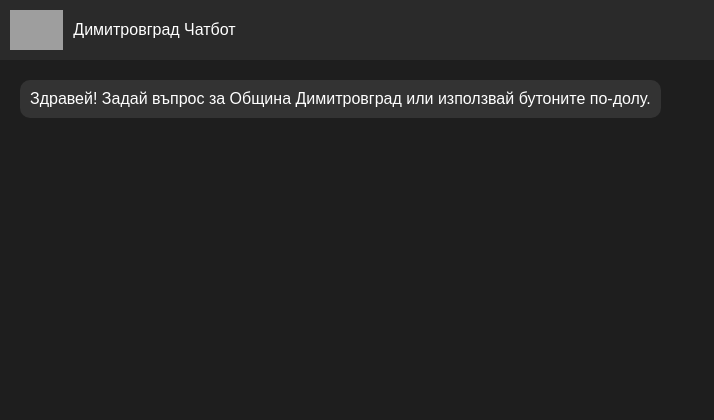
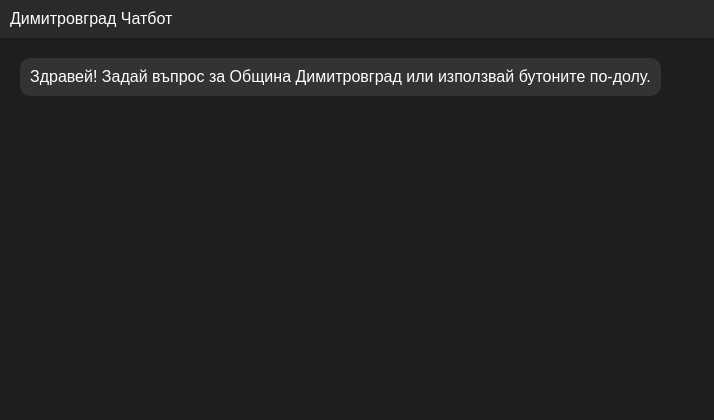
Before and after one commit to Deyan80/dimitrovgrad-chatbot, a Flask app: page / in a window 1280 px wide. Shown: the top 420 px of the page, without its empty margins (0-714 px from the left). Run offline with Flask 3, Linux system fonts and the light colour scheme; grey boxes are pictures that could not be loaded.

Commit message:
Update index.html

```diff
--- a/templates/index.html
+++ b/templates/index.html
@@ -19,10 +19,6 @@
             background: #2a2a2a;
             display: flex;
             align-items: center;
-        }
-        #header img {
-            height: 40px;
-            margin-right: 10px;
         }
         #chat {
             flex: 1;
@@ -101,7 +97,7 @@
             font-size: 0.9em;
             color: #cccccc;
             margin-top: 5px;
-            white-space: pre-wrap;  /* За по-добро форматиране на AI отговори */
+            white-space: pre-wrap; /* За по-добро форматиране на AI отговори */
         }
         @keyframes fadeIn {
             from {opacity: 0;}
@@ -127,7 +123,6 @@
 </head>
 <body>
     <div id="header">
-        <img src="https://upload.wikimedia.org/wikipedia/commons/2/29/Coat_of_arms_of_Dimitrovgrad.png" alt="Лого">
         <span>Димитровград Чатбот</span>
     </div>
 
@@ -160,16 +155,16 @@
             if (isHTML) div.innerHTML = text;
             else div.textContent = text;
             chat.appendChild(div);
-            chat.scrollTop = chat.scrollHeight;  // Автоскрол
+            chat.scrollTop = chat.scrollHeight; // Автоскрол
         }
 
-        // Ново: Добре дошло съобщение
+        // Добре дошло съобщение
         addMessage('Здравей! Задай въпрос за Община Димитровград или използвай бутоните по-долу.', 'bot');
 
         async function sendQuery(query) {
             addMessage(query, 'user');
             typing.style.display = 'block';
-            form.querySelector('button').disabled = true;  // Disable бутона по време на обработка
+            form.querySelector('button').disabled = true; // Disable бутона по време на обработка
             try {
                 const response = await fetch('/search', {
                     method: 'POST',
@@ -198,7 +193,7 @@
                 typing.style.display = 'none';
                 addMessage("Грешка при връзката със сървъра.", 'bot');
             } finally {
-                form.querySelector('button').disabled = false;  // Enable бутона
+                form.querySelector('button').disabled = false; // Enable бутона
             }
         }
 
```
